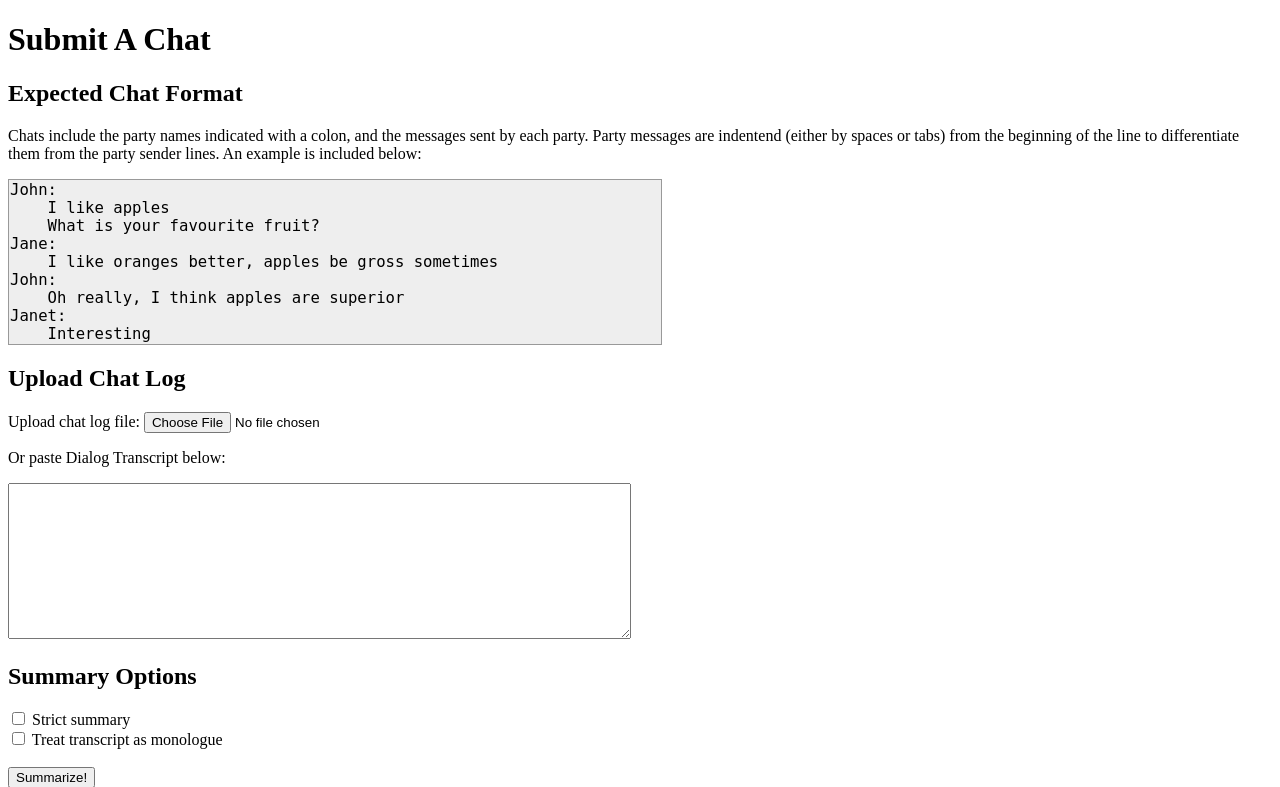
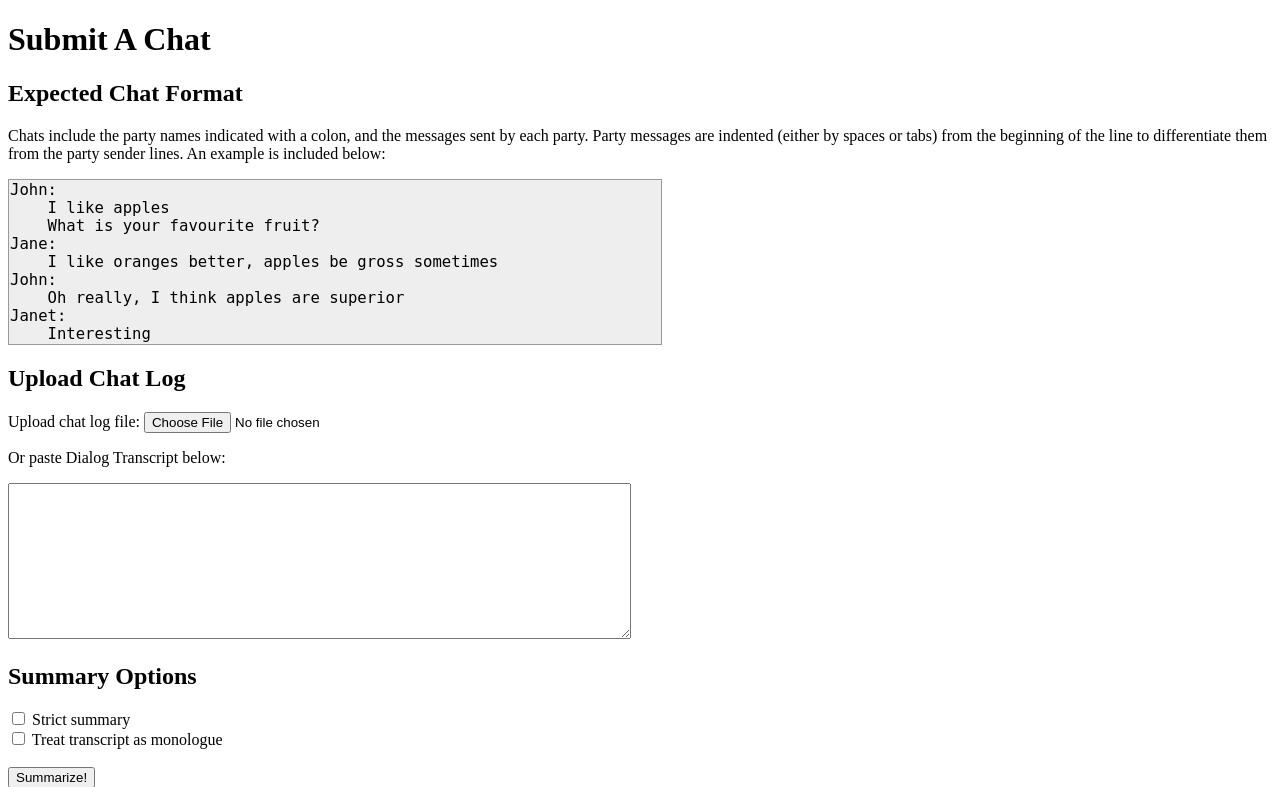
Before and after one commit to iffy-pi/chat-berta, a Flask app: page /submitChat in a window 1280 px wide. Shown: the top 787 px of the page. Run offline with Flask 2, Linux system fonts and the light colour scheme.

Commit message:
Fixing spelling error

```diff
--- a/templates/submit_chat.html
+++ b/templates/submit_chat.html
@@ -11,7 +11,7 @@
         <!-- Text box information -->
         <div>
             <h2>Expected Chat Format</h2>
-            <p>Chats include the party names indicated with a colon, and the messages sent by each party. Party messages are indentend (either by spaces or tabs) from the beginning of the line to differentiate them from the party sender lines. An example is included below:</p>
+            <p>Chats include the party names indicated with a colon, and the messages sent by each party. Party messages are indented (either by spaces or tabs) from the beginning of the line to differentiate them from the party sender lines. An example is included below:</p>
             <pre><code>John:
     I like apples
     What is your favourite fruit?
```
